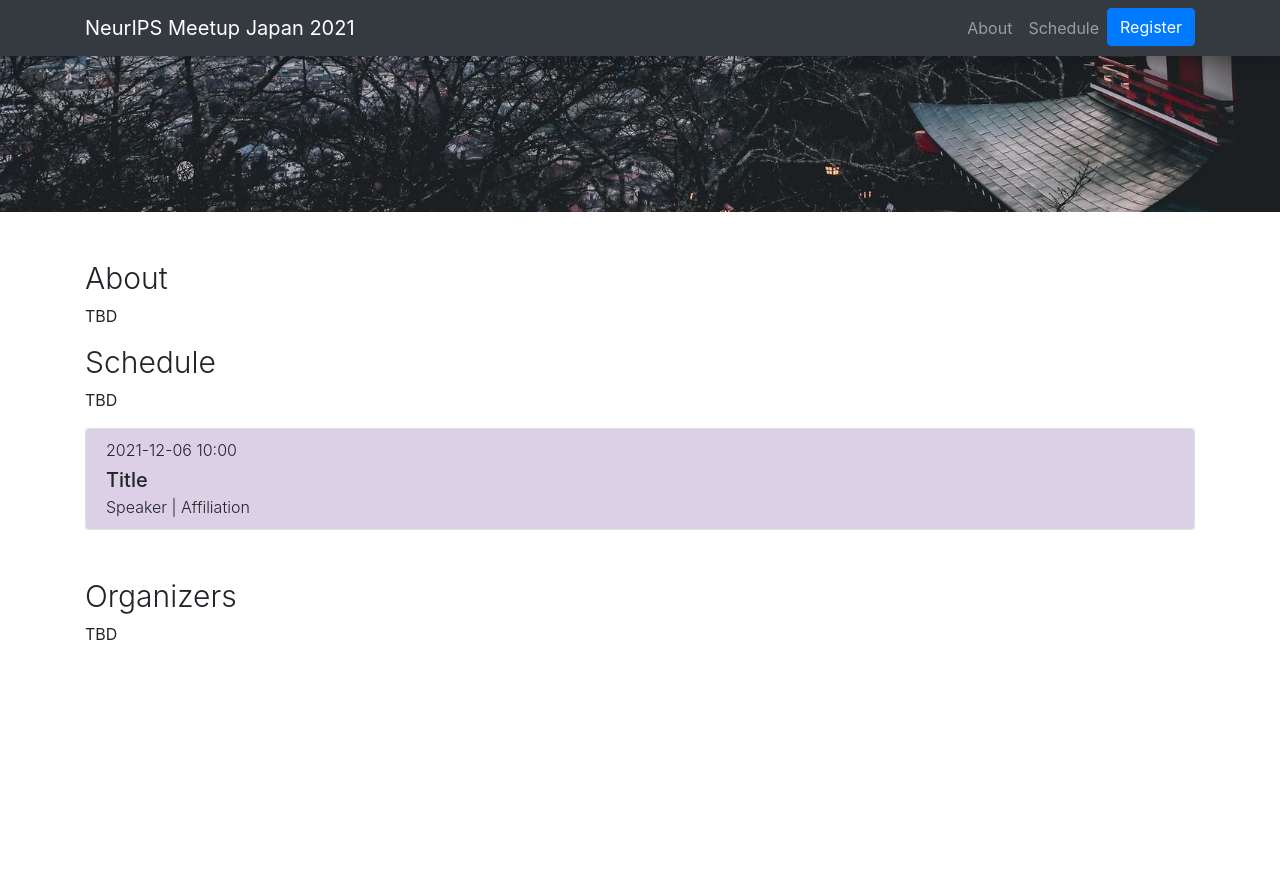
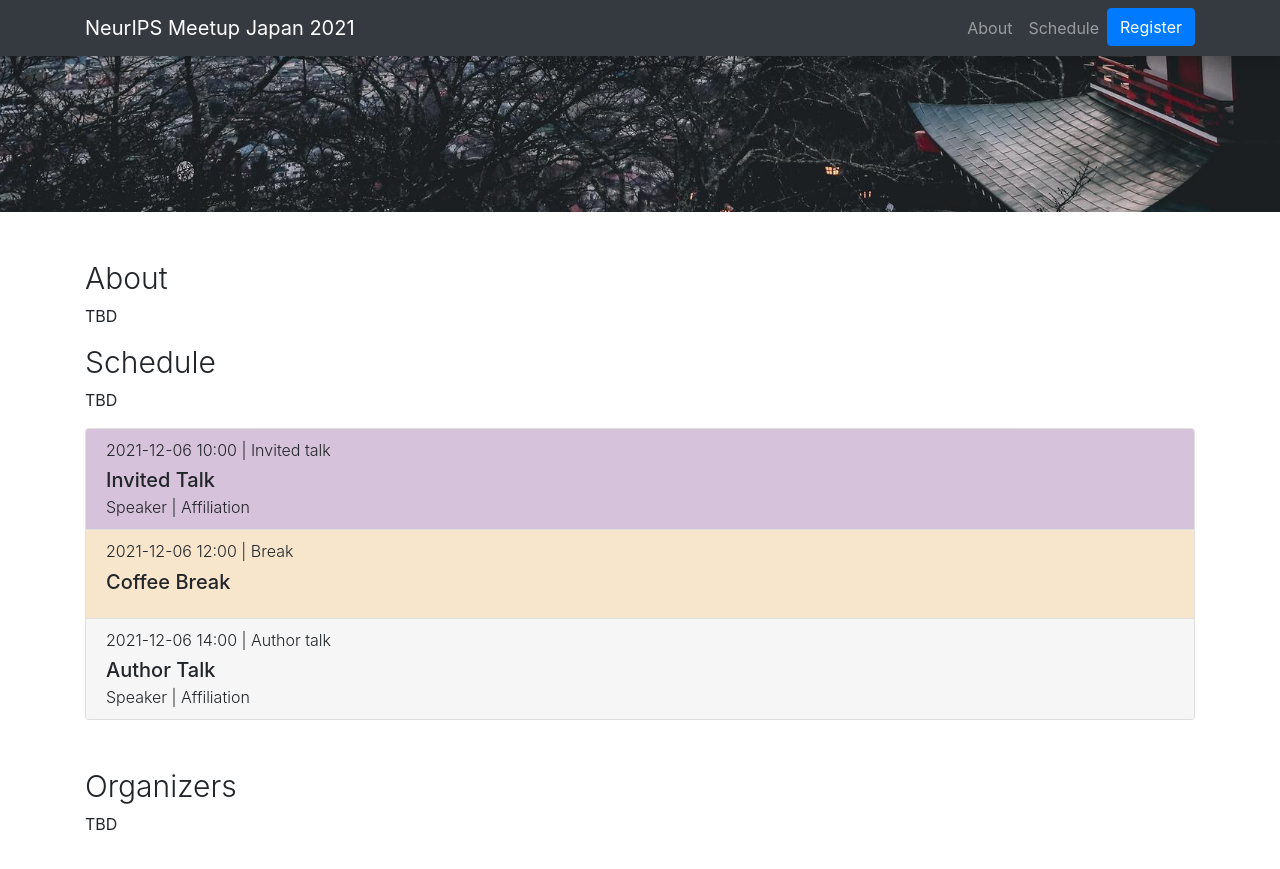
Before and after one commit to NeurIPSMeetupJapan/neuripsmeetupjapan.github.io, a Jekyll site: the page built from index.md, in a window 1280 px wide and 900 px high, scrolled down 688 px. Shown: the top 869 px of the window. Built offline with Jekyll 4.4.1, drawn with Linux system fonts in a browser that asks for light colours; before the commit the page ends 1398 px from its top, so only the background shows below that.

Commit message:
schedule

```diff
--- a/_includes/schedule.html
+++ b/_includes/schedule.html
@@ -1,16 +1,20 @@
 <div class="accordion pb-5">
-  {% for event in site.events %}
+  {% assign sorted_events = site.events | sort: 'datetime' %}
+  {% for event in sorted_events %}
+  {% capture event-id %}{{ event.title| downcase | replace: ' ', '-'}}{% endcapture %}
   <div class="card">
     <!-- header -->
       <div class="card-header {{event.category}} text-left collapsed"
-      data-toggle="collapse" data-target="#{{ event.title }}"
-      aria-expanded="false" aria-controls="{{ event.title }}">
-        <h6 class="font-weight-light">{{ event.datetime | date: "%F %R" }}</h6>
+      data-toggle="collapse" data-target="#{{ event-id }}"
+      aria-expanded="false" aria-controls="{{ event-id }}">
+        <h6 class="font-weight-light">{{ event.datetime | date: "%F %R" }} | {{ event.category | capitalize | replace: '-', ' ' }}</h6>
         <h5 class="card-title">{{ event.title }}</h5>
-        <h6 class="card-subtitle font-weight-light">{{ event.speaker }} | {{ event.affiliation }}</h6>
+        {% if event.speaker %}
+          <h6 class="card-subtitle font-weight-light">{{ event.speaker }} | {{ event.affiliation }}</h6>
+        {% endif %}
       </div>
     <!-- body -->
-    <div id="{{ event.title }}" class="collapse">
+    <div id="{{ event-id }}" class="collapse">
       <div class="card-body">
         <p class="card-text">{{ event.details }}</p>
       </div>
--- a/_sass/style.scss
+++ b/_sass/style.scss
@@ -28,10 +28,23 @@ html {
 }
 
 
-.invited {
-  background-color: #dbd0e6;
+.invited-talk {
+  background-color: lighten(#c0a2c7, 10%);
+  &:hover {
+    background-color: #c0a2c7;
+  }
 }
 
-.invited:hover {
-  background-color: #a59aca;
+.author-talk {
+  background-color: lighten(#dcdddd, 10%);
+  &:hover {
+    background-color: #dcdddd;
+  }
 }
+
+.break {
+  background-color: lighten(#f0cfa0, 10%);
+  &:hover {
+    background-color: #f0cfa0;
+  }
+}
```
Also changed, not shown: _events/author_talks/template.md (added, +9 -0 lines), _events/breaks/template.md (added, +7 -0 lines), _events/invited_talks/template.md (renamed from _events/template.md, +2 -2 lines).
